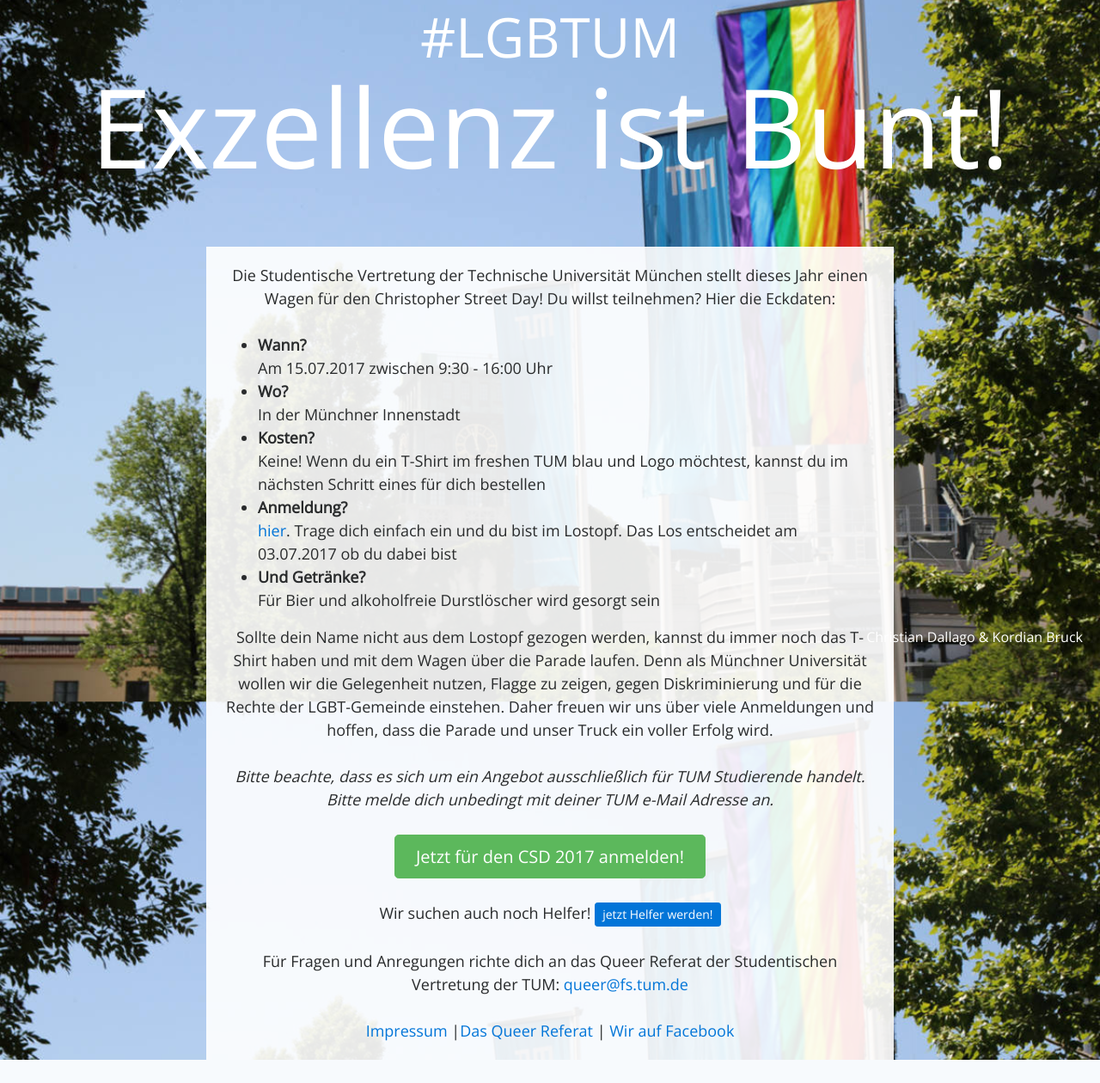
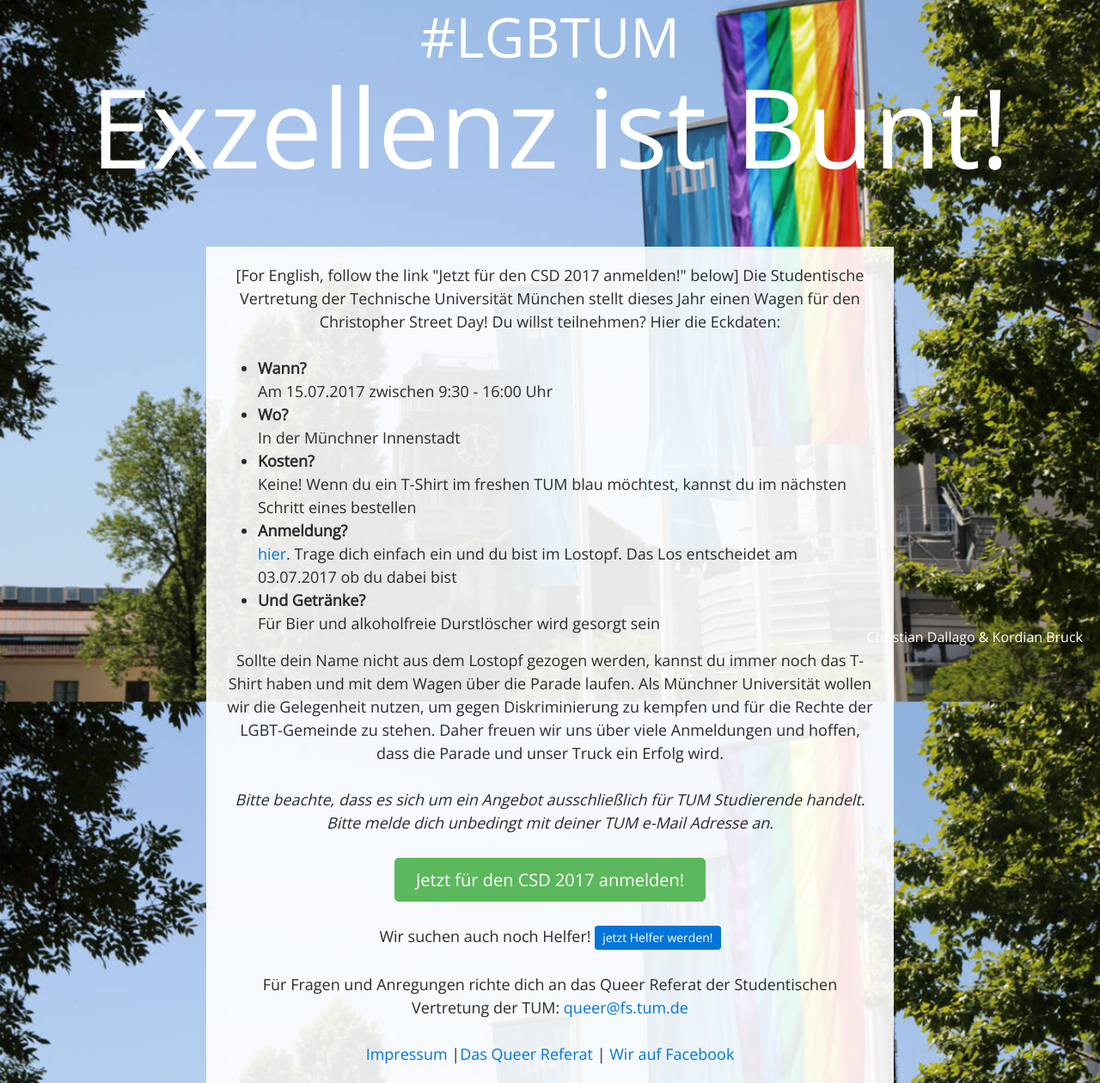
Before and after one commit to sacdallago/tum_csd, a PHP site: page / in a window 1280 px wide. Shown: the part 37-1297 px from the top of the page at 86% size. Before the commit the page ends 1270 px from the top, so only its background shows below. Run offline with PHP 8.4, Linux system fonts and the light colour scheme; some libraries are stand-ins or nearby versions.

Commit message:
Update start.twig

```diff
--- a/tpl/start.twig
+++ b/tpl/start.twig
@@ -6,8 +6,9 @@
     </div>
     <br/><br/>
     <div class="box">
-        Die Studentische Vertretung der Technische Universität München stellt dieses Jahr einen Wagen für den Christopher Street Day! Du willst teilnehmen? Hier die Eckdaten:<br/><br/>
-
+        [For English, follow the link "Jetzt für den CSD 2017 anmelden!" below]
+        Die Studentische Vertretung der Technische Universität München stellt dieses Jahr einen Wagen für den Christopher Street Day! Du willst teilnehmen? Hier die Eckdaten:
+        <br/><br/>
         <ul class="text-left">
             <li>
                 <b>Wann?</b>
@@ -19,7 +20,7 @@
                 In der Münchner Innenstadt
             </li>
             <li><b>Kosten?</b><br/>
-                Keine! Wenn du ein T-Shirt im freshen TUM blau und Logo möchtest, kannst du im nächsten Schritt eines für dich bestellen
+                Keine! Wenn du ein T-Shirt im freshen TUM blau möchtest, kannst du im nächsten Schritt eines bestellen
             </li>
             <li>
                 <b>Anmeldung?</b><br/>
@@ -31,8 +32,8 @@
         </ul>
 
         Sollte dein Name nicht aus dem Lostopf gezogen werden, kannst du immer noch das T-Shirt haben und mit dem Wagen über die Parade laufen.
-        Denn als Münchner Universität wollen wir die Gelegenheit nutzen, Flagge zu zeigen, gegen Diskriminierung und für die Rechte der LGBT-Gemeinde einstehen.
-        Daher freuen wir uns über viele Anmeldungen und hoffen, dass die Parade und unser Truck ein voller Erfolg wird.<br/><br/>
+        Als Münchner Universität wollen wir die Gelegenheit nutzen, um gegen Diskriminierung zu kempfen und für die Rechte der LGBT-Gemeinde zu stehen.
+        Daher freuen wir uns über viele Anmeldungen und hoffen, dass die Parade und unser Truck ein Erfolg wird.<br/><br/>
 
         <i>Bitte beachte, dass es sich um ein Angebot ausschließlich für TUM Studierende handelt. Bitte melde dich unbedingt mit deiner TUM e-Mail Adresse an.</i><br/><br/>
 
```
